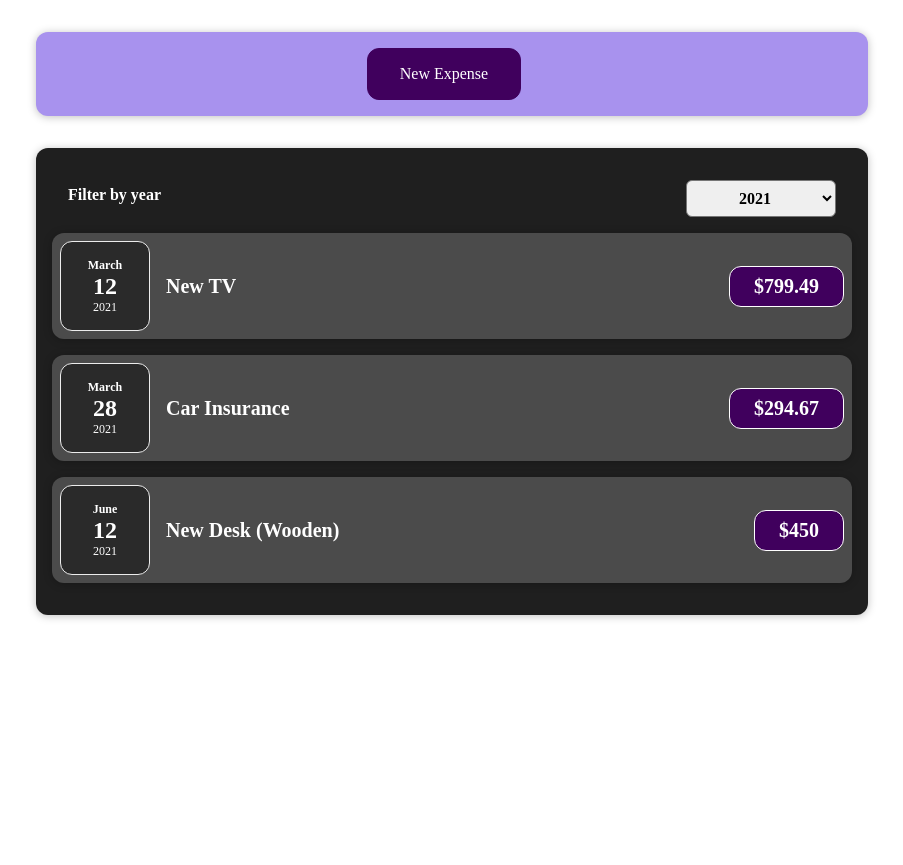
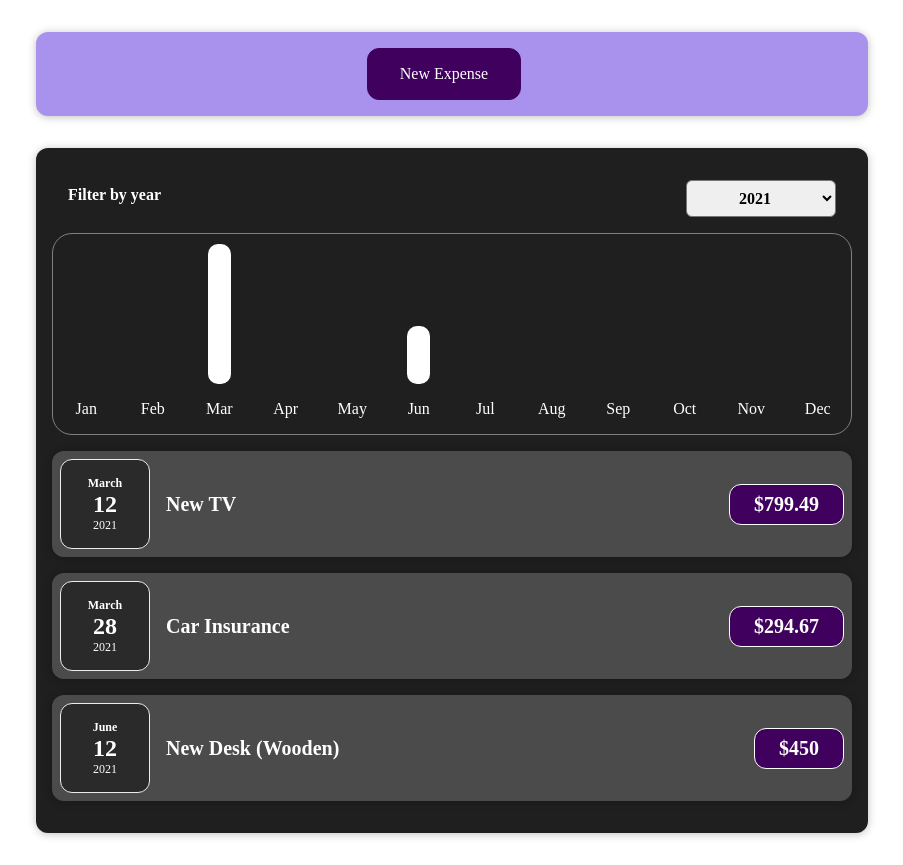
Before and after one commit to sag333ar/ReactLearning, a React (Create React App) app: page / in a window 1280 px wide. Shown: the whole page, without its empty margins (188-1091 px from the left). Before the commit the page ends 800 px from the top, so only its background shows below. Built offline with nearby package versions, Linux system fonts and the light colour scheme.

Commit message:
implemented graph

```diff
--- /dev/null
+++ b/src/components/Chart/Chart.css
@@ -0,0 +1,6 @@
+.chart {
+  display: flex;
+  height: 200px;
+  border: 1px solid gray;
+  border-radius: 20px;
+}
--- /dev/null
+++ b/src/components/Chart/Chart.js
@@ -0,0 +1,13 @@
+import React from "react";
+import ChartBar from "./ChartBar";
+import './Chart.css'
+
+const Chart = ({ values, max }) => {
+  return <div className="chart">
+    {Object.keys(values).map((key) => {
+      return <ChartBar key={key} month={key} amount={values[key]} max={max} />
+    })}
+  </div>;
+};
+
+export default Chart;
--- /dev/null
+++ b/src/components/Chart/ChartBar.css
@@ -0,0 +1,20 @@
+.chart-bar {
+  flex: 1;
+  flex-direction: column;
+  height: 70%;
+  width: 5px;
+  color: white;
+  margin: 10px;
+  vertical-align: bottom;
+  text-align: center;
+}
+
+.chart-bar .inner {
+  width: 50%;
+  height: 100%;
+  margin: auto;
+  background-color: white;
+  vertical-align: bottom;
+  border-radius: 10px;
+  transition: all 0.3s ease-in;
+}
--- /dev/null
+++ b/src/components/Chart/ChartBar.js
@@ -0,0 +1,19 @@
+import React from "react";
+import './ChartBar.css'
+
+const ChartBar = ({month, amount, max}) => {
+  console.log(`Hello ${month} ${amount} ${max}`);
+  const percent = (amount * 100) / max;
+  const topMargin = 100 - percent;
+  const percentText = `${percent}%`
+  const topMarginText = `${topMargin}%`;
+  return (
+    <div className="chart-bar">
+      <div className="inner-top-margin" style={{height: topMarginText}}></div>
+      <div className="inner" style={{height: percentText}}></div>
+      <p>{month}</p>
+    </div>
+  )
+};
+
+export default ChartBar;
--- a/src/components/Expenses/Expenses.js
+++ b/src/components/Expenses/Expenses.js
@@ -2,7 +2,8 @@ import React, { useState } from "react";
 import "./Expenses.css";
 import Card from "../UI/Card";
 import ExpenseFilter from "./Filter/ExpenseFilter";
-import ExpensesList from './ExpensesList'
+import ExpensesList from "./ExpensesList";
+import Chart from "../Chart/Chart";
 
 const Expenses = ({ expenses }) => {
   const [year, setYear] = useState("2021");
@@ -14,9 +15,37 @@ const Expenses = ({ expenses }) => {
     return expense.date.getFullYear().toString() === year;
   });
 
+  let values = {
+    Jan: 0.0,
+    Feb: 0.0,
+    Mar: 0.0,
+    Apr: 0.0,
+    May: 0.0,
+    Jun: 0.0,
+    Jul: 0.0,
+    Aug: 0.0,
+    Sep: 0.0,
+    Oct: 0.0,
+    Nov: 0.0,
+    Dec: 0.0,
+  };
+
+  let max = 0;
+
+  filteredExpenses.forEach((expense) => {
+    const month = expense.date.toLocaleString("en-US", { month: "short" });
+    const currentValue = values[month];
+    const valueToAssign = expense.amount + currentValue;
+    values[month] = valueToAssign;
+    if (valueToAssign > max) {
+      max = valueToAssign;
+    }
+  });
+
   return (
     <Card className="expenses">
       <ExpenseFilter year={year} onUpdate={filterUpdateHandler} />
+      <Chart values={values} max={max} />
       <ExpensesList expenses={filteredExpenses} />
     </Card>
   );
```
